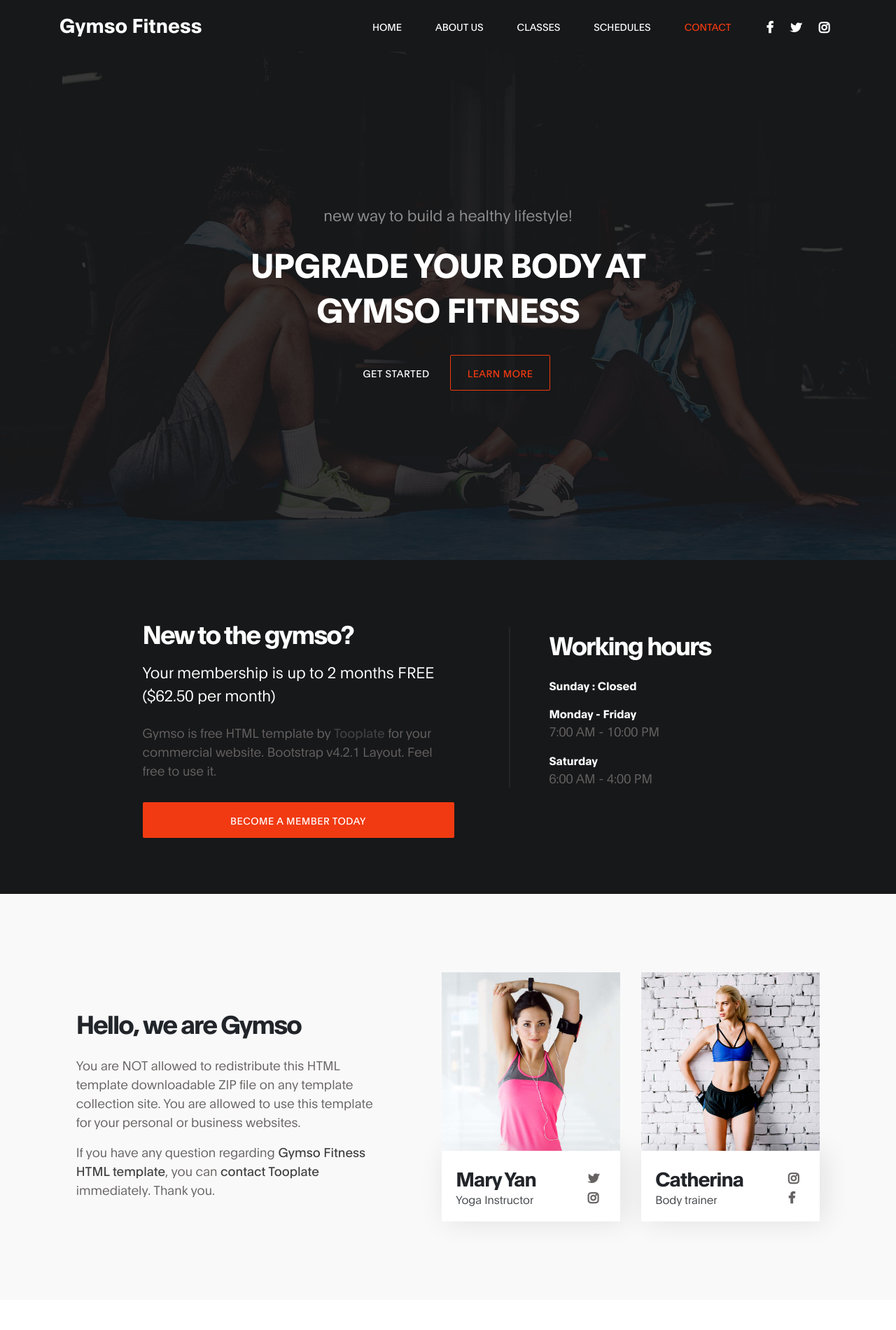
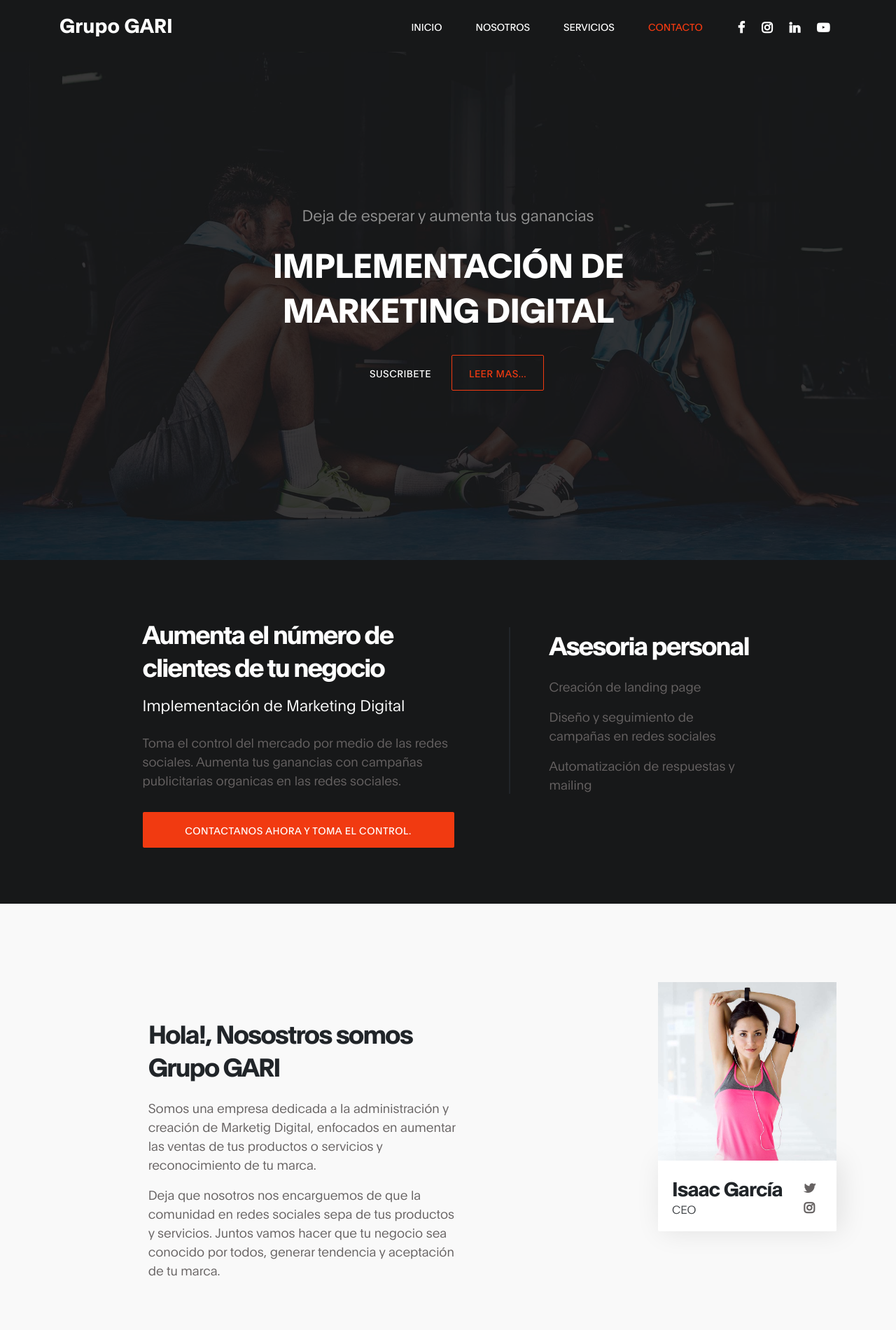
Before and after one commit to JoseIsaac/MarketingDigital, a plain HTML site: page index.html in a window 1280 px wide. Shown: the top 1900 px of the page at 70% size. Drawn offline with Linux system fonts and the light colour scheme.

Commit message:
personalización

```diff
--- a/index.html
+++ b/index.html
@@ -1,8 +1,9 @@
 <!DOCTYPE html>
 <html lang="en">
+
 <head>
 
-     <title>Gymso Fitness HTML Template</title>
+    <title>Grupo GARI</title>
 
     <meta charset="UTF-8">
     <meta http-equiv="X-UA-Compatible" content="IE=Edge">
@@ -18,50 +19,53 @@
     <!-- MAIN CSS -->
     <link rel="stylesheet" href="css/tooplate-gymso-style.css">
     <!--
-Tooplate 2119 Gymso Fitness
-https://www.tooplate.com/view/2119-gymso-fitness
+Grupo GARI
+Jose Isaac Garcia 19-11-2021
 -->
 </head>
+
 <body data-spy="scroll" data-target="#navbarNav" data-offset="50">
 
-    <!-- MENU BAR -->
+    <!-- MENU HEADER -->
     <nav class="navbar navbar-expand-lg fixed-top">
         <div class="container">
 
-            <a class="navbar-brand" href="index.html">Gymso Fitness</a>
+            <a class="navbar-brand" href="index.html">Grupo GARI</a>
 
-            <button class="navbar-toggler" type="button" data-toggle="collapse" data-target="#navbarNav" aria-controls="navbarNav" aria-expanded="false"
-                aria-label="Toggle navigation">
+            <button class="navbar-toggler" type="button" data-toggle="collapse" data-target="#navbarNav"
+                aria-controls="navbarNav" aria-expanded="false" aria-label="Toggle navigation">
                 <span class="navbar-toggler-icon"></span>
             </button>
 
             <div class="collapse navbar-collapse" id="navbarNav">
                 <ul class="navbar-nav ml-lg-auto">
                     <li class="nav-item">
-                        <a href="#home" class="nav-link smoothScroll">Home</a>
+                        <a href="#home" class="nav-link smoothScroll">Inicio</a>
                     </li>
 
                     <li class="nav-item">
-                        <a href="#about" class="nav-link smoothScroll">About Us</a>
+                        <a href="#about" class="nav-link smoothScroll">Nosotros</a>
                     </li>
 
                     <li class="nav-item">
-                        <a href="#class" class="nav-link smoothScroll">Classes</a>
+                        <a href="#class" class="nav-link smoothScroll">Servicios</a>
                     </li>
 
-                    <li class="nav-item">
-                        <a href="#schedule" class="nav-link smoothScroll">Schedules</a>
-                    </li>
+                    <!-- <li class="nav-item"> -->
+                    <!-- <a href="#schedule" class="nav-link smoothScroll">Schedules</a> -->
+                    <!-- </li> -->
 
                     <li class="nav-item">
-                        <a href="#contact" class="nav-link smoothScroll">Contact</a>
+                        <a href="#contact" class="nav-link smoothScroll">Contacto</a>
                     </li>
                 </ul>
 
                 <ul class="social-icon ml-lg-3">
-                    <li><a href="https://fb.com/tooplate" class="fa fa-facebook"></a></li>
-                    <li><a href="#" class="fa fa-twitter"></a></li>
+                    <li><a href="#" class="fa fa-facebook"></a></li>
                     <li><a href="#" class="fa fa-instagram"></a></li>
+                    <li><a href="#" class="fa fa-linkedin"></a></li>
+                    <li><a href="#" class="fa fa-youtube-play"></a></li>
+
                 </ul>
             </div>
 
@@ -79,14 +83,13 @@ https://www.tooplate.com/view/2119-gymso-fitness
 
                 <div class="col-lg-8 col-md-10 mx-auto col-12">
                     <div class="hero-text mt-5 text-center">
-
-                                    <h6 data-aos="fade-up" data-aos-delay="300">new way to build a healthy lifestyle!</h6>
-
-                                    <h1 class="text-white" data-aos="fade-up" data-aos-delay="500">Upgrade your body at Gymso Fitness</h1>
-
-                                    <a href="#feature" class="btn custom-btn mt-3" data-aos="fade-up" data-aos-delay="600">Get started</a>
-
-                                    <a href="#about" class="btn custom-btn bordered mt-3" data-aos="fade-up" data-aos-delay="700">learn more</a>
+                        <h6 data-aos="fade-up" data-aos-delay="300">Deja de esperar y aumenta tus ganancias</h6>
+                        <h1 class="text-white" data-aos="fade-up" data-aos-delay="500">Implementación de Marketing
+                            Digital</h1>
+                        <a href="#feature" class="btn custom-btn mt-3" data-aos="fade-up"
+                            data-aos-delay="600">Suscribete</a>
+                        <a href="#about" class="btn custom-btn bordered mt-3" data-aos="fade-up"
+                            data-aos-delay="700">Leer mas...</a>
 
                     </div>
                 </div>
@@ -101,30 +104,35 @@ https://www.tooplate.com/view/2119-gymso-fitness
             <div class="row">
 
                 <div class="d-flex flex-column justify-content-center ml-lg-auto mr-lg-5 col-lg-5 col-md-6 col-12">
-                    <h2 class="mb-3 text-white" data-aos="fade-up">New to the gymso?</h2>
+                    <h2 class="mb-3 text-white" data-aos="fade-up">Aumenta el número de clientes de tu negocio</h2>
 
-                    <h6 class="mb-4 text-white" data-aos="fade-up">Your membership is up to 2 months FREE ($62.50 per month)</h6>
+                    <h6 class="mb-4 text-white" data-aos="fade-up">Implementación de Marketing Digital</h6>
 
-                    <p data-aos="fade-up" data-aos-delay="200">Gymso is free HTML template by <a rel="nofollow" href="https://www.tooplate.com" target="_parent">Tooplate</a> for your commercial website. Bootstrap v4.2.1 Layout. Feel free to use it.</p>
+                    <p data-aos="fade-up" data-aos-delay="200">Toma el control del mercado por medio de las redes
+                        sociales. Aumenta tus ganancias con campañas publicitarias organicas en las redes sociales.</p>
 
-                    <a href="#" class="btn custom-btn bg-color mt-3" data-aos="fade-up" data-aos-delay="300" data-toggle="modal" data-target="#membershipForm">Become a member today</a>
+                    <a href="#" class="btn custom-btn bg-color mt-3" data-aos="fade-up" data-aos-delay="300"
+                        data-toggle="modal" data-target="#membershipForm">Contactanos ahora y toma el control.
+                    </a>
                 </div>
 
                 <div class="mr-lg-auto mt-3 col-lg-4 col-md-6 col-12">
                     <div class="about-working-hours">
                         <div>
 
-                                <h2 class="mb-4 text-white" data-aos="fade-up" data-aos-delay="500">Working hours</h2>
+                            <h2 class="mb-4 text-white" data-aos="fade-up" data-aos-delay="500">Asesoria personal</h2>
 
-                               <strong class="d-block" data-aos="fade-up" data-aos-delay="600">Sunday : Closed</strong>
+                            <p class="d-block" data-aos="fade-up" data-aos-delay="600">Creación de landing page</p>
 
-                               <strong class="mt-3 d-block" data-aos="fade-up" data-aos-delay="700">Monday - Friday</strong>
+                            <p class="mt-3 d-block" data-aos="fade-up" data-aos-delay="700">Diseño y seguimiento de
+                                campañas en redes sociales</p>
 
-                                <p data-aos="fade-up" data-aos-delay="800">7:00 AM - 10:00 PM</p>
+                            <!-- <p data-aos="fade-up" data-aos-delay="800">7:00 AM - 10:00 PM</p> -->
 
-                                <strong class="mt-3 d-block" data-aos="fade-up" data-aos-delay="700">Saturday</strong>
+                            <p class="mt-3 d-block" data-aos="fade-up" data-aos-delay="700">Automatización de respuestas
+                                y mailing</p>
 
-                                <p data-aos="fade-up" data-aos-delay="800">6:00 AM - 4:00 PM</p>
+                            <!-- <p data-aos="fade-up" data-aos-delay="800">6:00 AM - 4:00 PM</p> -->
                         </div>
                     </div>
                 </div>
@@ -141,11 +149,15 @@ https://www.tooplate.com/view/2119-gymso-fitness
             <div class="row">
 
                 <div class="mt-lg-5 mb-lg-0 mb-4 col-lg-5 col-md-10 mx-auto col-12">
-                                <h2 class="mb-4" data-aos="fade-up" data-aos-delay="300">Hello, we are Gymso</h2>
+                    <h2 class="mb-4" data-aos="fade-up" data-aos-delay="300">Hola!, Nosostros somos Grupo GARI</h2>
 
-                                <p data-aos="fade-up" data-aos-delay="400">You are NOT allowed to redistribute this HTML template downloadable ZIP file on any template collection site. You are allowed to use this template for your personal or business websites.</p>
+                    <p data-aos="fade-up" data-aos-delay="400">Somos una empresa dedicada a la administración y creación
+                        de Marketig Digital, enfocados en aumentar las ventas de tus productos o servicios y
+                        reconocimiento de tu marca.</p>
 
-                                <p data-aos="fade-up" data-aos-delay="500">If you have any question regarding <a rel="nofollow" href="https://www.tooplate.com/view/2119-gymso-fitness" target="_parent">Gymso Fitness HTML template</a>, you can <a rel="nofollow" href="https://www.tooplate.com/contact" target="_parent">contact Tooplate</a> immediately. Thank you.</p>
+                    <p data-aos="fade-up" data-aos-delay="500">Deja que nosotros nos encarguemos de que la comunidad en
+                        redes sociales sepa de tus productos y servicios. Juntos vamos hacer que tu negocio sea conocido
+                        por todos, generar tendencia y aceptación de tu marca.</p>
 
                 </div>
 
@@ -155,8 +167,8 @@ https://www.tooplate.com/view/2119-gymso-fitness
 
                         <div class="team-info d-flex flex-column">
 
-                                        <h3>Mary Yan</h3>
-                                        <span>Yoga Instructor</span>
+                            <h3>Isaac García</h3>
+                            <span>CEO</span>
 
                             <ul class="social-icon mt-3">
                                 <li><a href="#" class="fa fa-twitter"></a></li>
@@ -164,25 +176,8 @@ https://www.tooplate.com/view/2119-gymso-fitness
                             </ul>
                         </div>
                     </div>
+
                 </div>
-
-                            <div class="mr-lg-auto mt-5 mt-lg-0 mt-md-0 col-lg-3 col-md-6 col-12" data-aos="fade-up" data-aos-delay="800">
-                                <div class="team-thumb">
-                                    <img src="images/team/team-image01.jpg" class="img-fluid" alt="Trainer">
-
-                                    <div class="team-info d-flex flex-column">
-
-                                        <h3>Catherina</h3>
-                                        <span>Body trainer</span>
-
-                                        <ul class="social-icon mt-3">
-                                            <li><a href="#" class="fa fa-instagram"></a></li>
-                                            <li><a href="#" class="fa fa-facebook"></a></li>
-                                        </ul>
-                                    </div>
-                                </div>
-                            </div>
-
             </div>
         </div>
     </section>
@@ -264,7 +259,8 @@ https://www.tooplate.com/view/2119-gymso-fitness
                 </div>
 
                 <div class="col-lg-12 py-5 col-md-12 col-12">
-                                 <table class="table table-bordered table-responsive schedule-table" data-aos="fade-up" data-aos-delay="300">
+                    <table class="table table-bordered table-responsive schedule-table" data-aos="fade-up"
+                        data-aos-delay="300">
 
                         <thead class="thead-light">
                             <th><i class="fa fa-calendar"></i></th>
@@ -370,21 +366,24 @@ https://www.tooplate.com/view/2119-gymso-fitness
                 <div class="ml-auto col-lg-5 col-md-6 col-12">
                     <h2 class="mb-4 pb-2" data-aos="fade-up" data-aos-delay="200">Feel free to ask anything</h2>
 
-                        <form action="#" method="post" class="contact-form webform" data-aos="fade-up" data-aos-delay="400" role="form">
+                    <form action="#" method="post" class="contact-form webform" data-aos="fade-up" data-aos-delay="400"
+                        role="form">
                         <input type="text" class="form-control" name="cf-name" placeholder="Name">
 
                         <input type="email" class="form-control" name="cf-email" placeholder="Email">
 
                         <textarea class="form-control" rows="5" name="cf-message" placeholder="Message"></textarea>
 
-                            <button type="submit" class="form-control" id="submit-button" name="submit">Send Message</button>
+                        <button type="submit" class="form-control" id="submit-button" name="submit">Send
+                            Message</button>
                     </form>
                 </div>
 
                 <div class="mx-auto mt-4 mt-lg-0 mt-md-0 col-lg-5 col-md-6 col-12">
                     <h2 class="mb-4" data-aos="fade-up" data-aos-delay="600">Where you can <span>find us</span></h2>
 
-                        <p data-aos="fade-up" data-aos-delay="800"><i class="fa fa-map-marker mr-1"></i> 120-240 Rio de Janeiro - State of Rio de Janeiro, Brazil</p>
+                    <p data-aos="fade-up" data-aos-delay="800"><i class="fa fa-map-marker mr-1"></i> 120-240 Rio de
+                        Janeiro - State of Rio de Janeiro, Brazil</p>
                     <!-- How to change your own map point
 	1. Go to Google Maps
 	2. Click on your location point
@@ -392,7 +391,9 @@ https://www.tooplate.com/view/2119-gymso-fitness
 	4. Copy only URL and paste it within the src="" field below
 -->
                     <div class="google-map" data-aos="fade-up" data-aos-delay="900">
-                           <iframe src="https://maps.google.com/maps?q=Av.+Lúcio+Costa,+Rio+de+Janeiro+-+RJ,+Brazil&t=&z=13&ie=UTF8&iwloc=&output=embed" width="1920" height="250" frameborder="0" style="border:0;" allowfullscreen=""></iframe>
+                        <iframe
+                            src="https://maps.google.com/maps?q=Av.+Lúcio+Costa,+Rio+de+Janeiro+-+RJ,+Brazil&t=&z=13&ie=UTF8&iwloc=&output=embed"
+                            width="1920" height="250" frameborder="0" style="border:0;" allowfullscreen=""></iframe>
                     </div>
                 </div>
 
@@ -407,18 +408,19 @@ https://www.tooplate.com/view/2119-gymso-fitness
             <div class="row">
 
                 <div class="ml-auto col-lg-4 col-md-5">
-                        <p class="copyright-text">Copyright &copy; 2020 Gymso Fitness Co.
+                    <p class="copyright-text">Copyright &copy; 2020 Grupo GARI.
 
-                        <br>Design: <a href="https://www.tooplate.com">Tooplate</a></p>
+                        <br>Design: <a href="https://www.tooplate.com">Tooplate</a>
+                    </p>
                 </div>
 
                 <div class="d-flex justify-content-center mx-auto col-lg-5 col-md-7 col-12">
                     <p class="mr-4">
                         <i class="fa fa-envelope-o mr-1"></i>
-                            <a href="#">hello@company.co</a>
+                        <a href="mailto:grupo.gari.md@gmail.com">grupo.gari.md@gmail.com</a>
                     </p>
 
-                        <p><i class="fa fa-phone mr-1"></i> 010-020-0840</p>
+                    <p><i class="fa fa-phone mr-1"></i>5513001343</p>
                 </div>
 
             </div>
@@ -426,13 +428,14 @@ https://www.tooplate.com/view/2119-gymso-fitness
     </footer>
 
     <!-- Modal -->
-    <div class="modal fade" id="membershipForm" tabindex="-1" role="dialog" aria-labelledby="membershipFormLabel" aria-hidden="true">
+    <div class="modal fade" id="membershipForm" tabindex="-1" role="dialog" aria-labelledby="membershipFormLabel"
+        aria-hidden="true">
         <div class="modal-dialog" role="document">
 
             <div class="modal-content">
                 <div class="modal-header">
 
-            <h2 class="modal-title" id="membershipFormLabel">Membership Form</h2>
+                    <h2 class="modal-title" id="membershipFormLabel">Tu información</h2>
 
                     <button type="button" class="close" data-dismiss="modal" aria-label="Close">
                         <span aria-hidden="true">&times;</span>
@@ -441,19 +444,22 @@ https://www.tooplate.com/view/2119-gymso-fitness
 
                 <div class="modal-body">
                     <form class="membership-form webform" role="form">
-                <input type="text" class="form-control" name="cf-name" placeholder="John Doe">
+                        <input type="text" class="form-control" name="cf-name" placeholder="Nombre">
 
-                <input type="email" class="form-control" name="cf-email" placeholder="Johndoe@gmail.com">
+                        <input type="email" class="form-control" name="cf-email" placeholder="correo@electronico">
 
-                <input type="tel" class="form-control" name="cf-phone" placeholder="123-456-7890" pattern="[0-9]{3}-[0-9]{3}-[0-9]{4}" required>
+                        <input type="tel" class="form-control" name="cf-phone" placeholder="Telefono"
+                            pattern="[0-9]{3}-[0-9]{3}-[0-9]{4}" required>
 
-                <textarea class="form-control" rows="3" name="cf-message" placeholder="Additional Message"></textarea>
+                        <textarea class="form-control" rows="3" name="cf-message"
+                            placeholder="Cuentanos de ti"></textarea>
 
-                <button type="submit" class="form-control" id="submit-button" name="submit">Submit Button</button>
+                        <button type="submit" class="form-control" id="submit-button" name="submit">Quiero que me contacten</button>
 
                         <div class="custom-control custom-checkbox">
                             <input type="checkbox" class="custom-control-input" id="signup-agree">
-                    <label class="custom-control-label text-small text-muted" for="signup-agree">I agree to the <a href="#">Terms &amp;Conditions</a>
+                            <label class="custom-control-label text-small text-muted" for="signup-agree">Acepto
+                                <a href="#">Terminos &amp; Condiciones</a>
                             </label>
                         </div>
                     </form>
@@ -473,4 +479,5 @@ https://www.tooplate.com/view/2119-gymso-fitness
     <script src="js/custom.js"></script>
 
 </body>
+
 </html>
```
Also changed, not shown: ABOUT THIS TEMPLATE.txt (deleted), images/inicio.jpg (added). Lines whose indentation alone changed are shown as unchanged.
